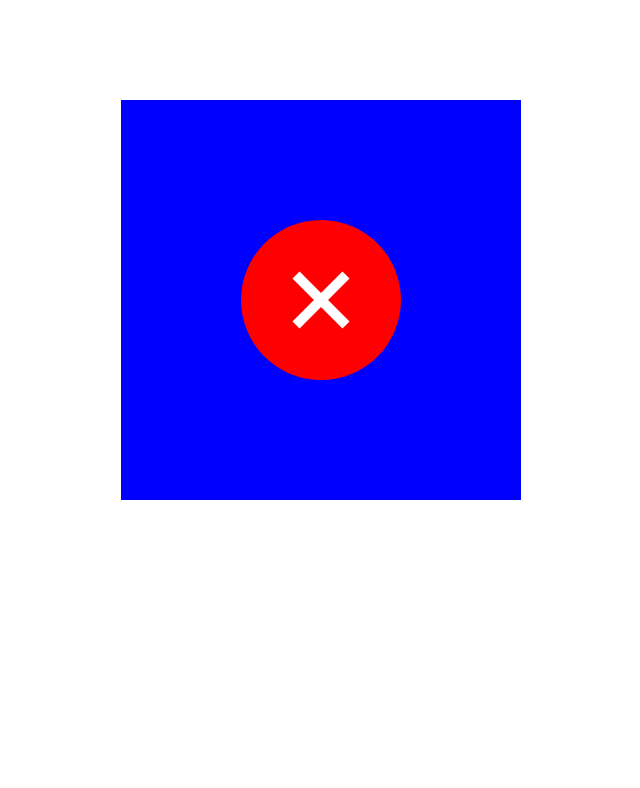
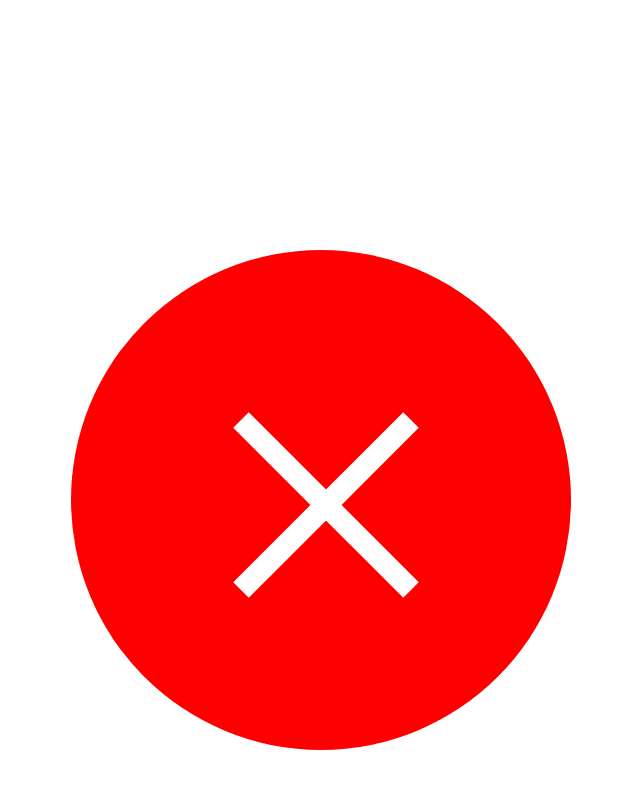
Before and after one commit to KIMIAMAZAHERI/easy-delete-svg, a plain HTML site: page index.html in a window 1280 px wide. Shown: the top 788 px of the page, without its empty margins (387-1027 px from the left). Drawn offline with Linux system fonts and the light colour scheme.

Commit message:
complete

```diff
--- a/index.html
+++ b/index.html
@@ -9,10 +9,10 @@
 </head>
 <body>
     <main class="container">
-    <svg width="400" heghit="400" viewbox="-100 -100  400 400" fill="none" xmln="http://w3.org/2000/svg">
-        <circle cx="100" cy="100" r="80" fill="red"/>
-        <line x1="75" y1="75" x2="125" y2="125" stroke="white" stroke-width="10"/>
-        <line x1="125" y1="75" x2="75" y2="125" stroke="white" stroke-width="10" />
+    <svg width="800" heghit="800" viewbox="-200 -200  800 800" fill="none" xmln="http://w3.org/2000/svg">
+        <circle cx="200" cy="200" r="250" fill="red"/>
+        <line x1="120" y1="120" x2="290" y2="290" stroke="white" stroke-width="22"/>
+        <line x1="290" y1="120" x2="120" y2="290" stroke="white" stroke-width="22" />
     </svg>
     </main>
 </body>
--- a/styles/index.css
+++ b/styles/index.css
@@ -3,9 +3,8 @@ body{
     height: 1200px;
 }
 .container{
-    width: 400px;
-    height: 400px;
-    margin-left: 500px;
+    width: 800px;
+    height: 800px;
+    margin-left: 300px;
     margin-top: 100px;
-    background-color: blue;
 }
```
